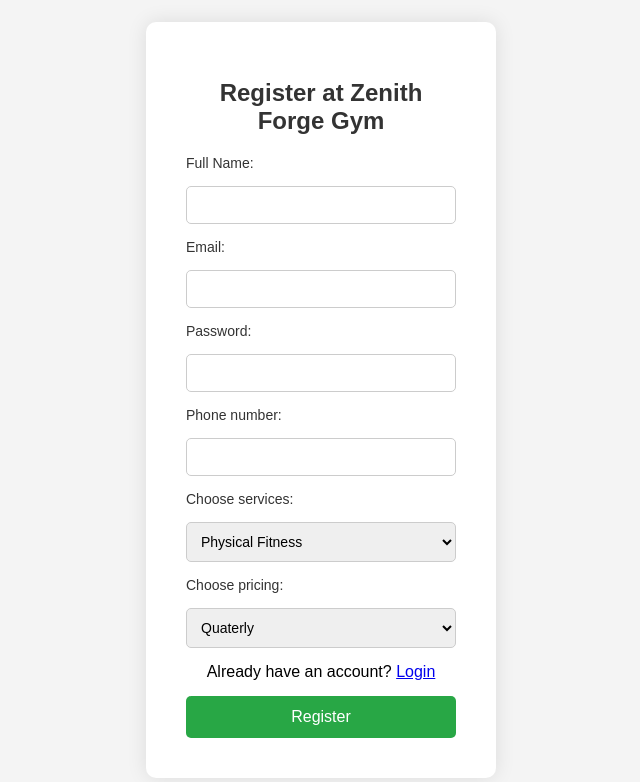
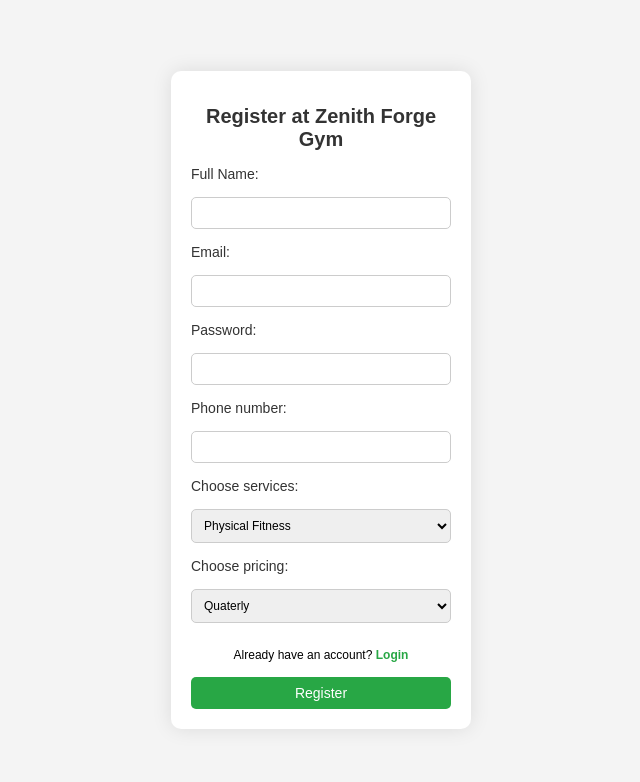
Before and after one commit to VarunGautam27/GYM-WEBSITE, a PHP site: page /register.php in a window 1280 px wide. Shown: the top 782 px of the page, without its empty margins (319-959 px from the left). Run offline with PHP 8.4, Linux system fonts and the light colour scheme.

Commit message:
css updated again

```diff
--- a/register.css
+++ b/register.css
@@ -16,41 +16,39 @@ body {
 
 .container {
     background-color: #fff;
-    padding: 40px;
+    padding: 20px;
     border-radius: 10px;
     box-shadow: 0 0 20px rgba(0, 0, 0, 0.1);
     text-align: center;
-    max-width: 350px;
+    max-width: 300px; /* Reduced max-width */
     width: 100%;
+    margin-top: 0;
 }
 
 h1 {
-    margin-bottom: 20px;
-    font-size: 24px;
+    margin-bottom: 15px; /* Reduced margin */
+    font-size: 20px; /* Reduced font size */
     color: #333;
 }
 
 .register-form {
     display: flex;
     flex-direction: column;
-    gap: 15px;
+    gap: 15px; /* Reduced gap */
 }
 
 .register-form label {
-    font-size: 14px;
+    font-size: 14px; /* Reduced font size */
     color: #333;
     text-align: left;
     display: block;
 }
 
 .register-form input,
-.register-form #username,
-.register-form #services,
-.register-form #pricing,
-.register-form #phone,
+.register-form select,
 .register-form button {
-    padding: 10px;
-    font-size: 14px;
+    padding: 8px; /* Reduced padding */
+    font-size: 12px; /* Reduced font size */
     border: 1px solid #ccc;
     border-radius: 5px;
     width: 100%;
@@ -58,15 +56,25 @@ h1 {
 }
 
 .register-form button {
-    font-size: 16px;
+    font-size: 14px; /* Reduced font size */
     background-color: #28a745;
     color: white;
     border: none;
     cursor: pointer;
     transition: background-color 0.3s ease;
-    padding: 12px;
 }
 
 .register-form button:hover {
     background-color: rgb(34, 216, 216);
 }
+
+.login-link {
+    margin-top: 10px;
+    font-size: 12px; /* Reduced font size */
+}
+
+.login-link a {
+    color: #28a745;
+    text-decoration: none;
+    font-weight: bold;
+}
```
